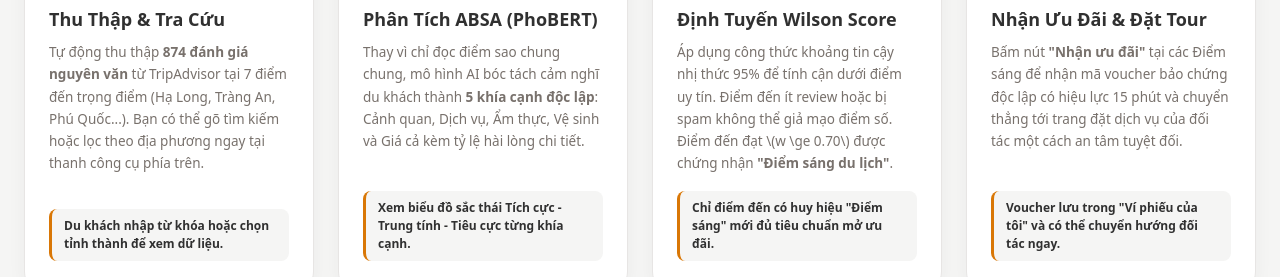
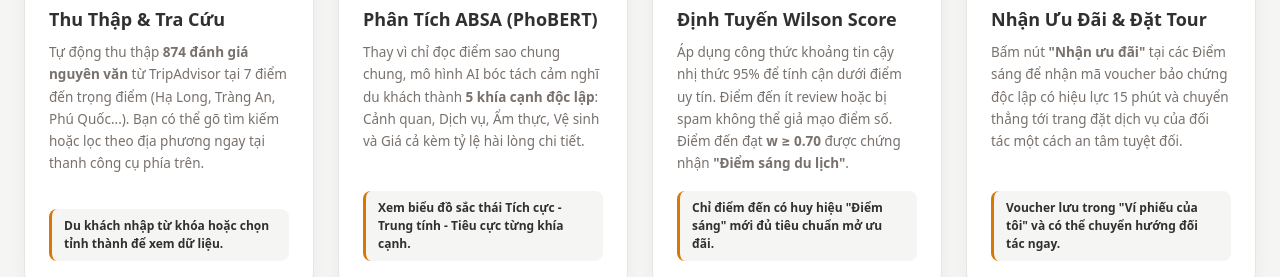
Before and after one commit to Romfff/QuanLyDanhLam, a Vue app in the folder frontend/: page /dashboard in a window 1280 px wide. Shown: the part 1200-1477 px from the top of the page. Built offline with nearby package versions, Linux system fonts and the light colour scheme; no server answers; a web font is replaced by a local one.

Commit message:
fix(typography): eliminate all lingering LaTeX syntax and convert to clean Unicode symbols

```diff
--- a/frontend/src/views/ChiTietDiemDenView.vue
+++ b/frontend/src/views/ChiTietDiemDenView.vue
@@ -317,7 +317,7 @@
               </div>
               <h4>Chưa Mở Gói Ưu Đãi Đối Tác</h4>
               <p>
-                Để bảo vệ quyền lợi du khách, hệ thống chỉ hỗ trợ kết nối ưu đãi với các điểm đến được thuật toán Wilson Score xác nhận danh hiệu <strong>"Điểm sáng du lịch"</strong> (cận dưới \(\ge 0.70\)).
+                Để bảo vệ quyền lợi du khách, hệ thống chỉ hỗ trợ kết nối ưu đãi với các điểm đến được thuật toán Wilson Score xác nhận danh hiệu <strong>"Điểm sáng du lịch"</strong> (cận dưới <strong>w ≥ 0.70</strong>).
               </p>
               <div class="locked-hint">
                 Chỉ số hiện tại: {{ diemDen.diem_danh_tieng_tb }}/5.0 (Cần đạt thêm đánh giá khen ngợi để kích hoạt).
--- a/frontend/src/views/DashboardView.vue
+++ b/frontend/src/views/DashboardView.vue
@@ -155,7 +155,7 @@
             </div>
             <h3 class="step-title">Định Tuyến Wilson Score</h3>
             <p class="step-desc">
-              Áp dụng công thức khoảng tin cậy nhị thức 95% để tính cận dưới điểm uy tín. Điểm đến ít review hoặc bị spam không thể giả mạo điểm số. Điểm đến đạt \(w \ge 0.70\) được chứng nhận <strong>"Điểm sáng du lịch"</strong>.
+              Áp dụng công thức khoảng tin cậy nhị thức 95% để tính cận dưới điểm uy tín. Điểm đến ít review hoặc bị spam không thể giả mạo điểm số. Điểm đến đạt <strong>w ≥ 0.70</strong> được chứng nhận <strong>"Điểm sáng du lịch"</strong>.
             </p>
             <div class="step-hint">Chỉ điểm đến có huy hiệu "Điểm sáng" mới đủ tiêu chuẩn mở ưu đãi.</div>
           </div>
```
